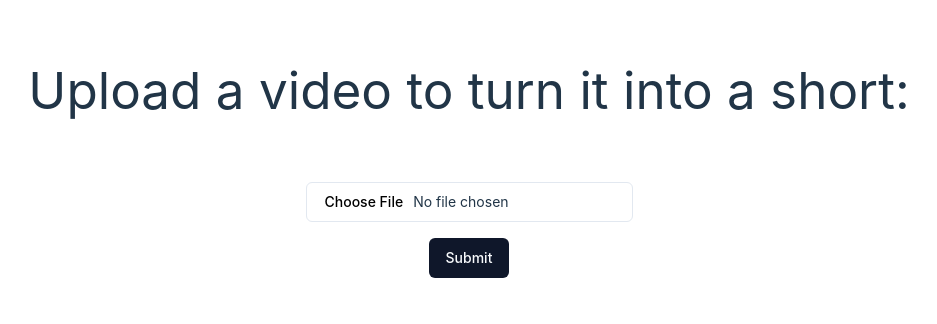
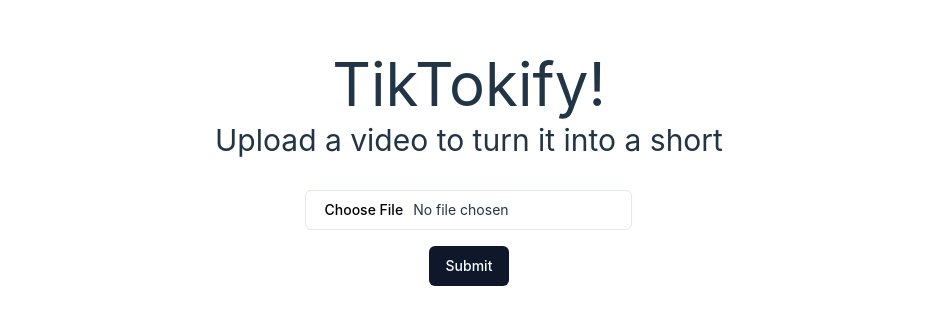
Before and after one commit to herzo175/mongodb-apr-2024-hackathon, a React (Vite) app in the folder frontend/: page / in a window 1280 px wide. Shown: the part 230-554 px from the top of the page, without its empty margins (171-1108 px from the left). Built offline with nearby package versions, Linux system fonts and the light colour scheme.

Commit message:
link to video

```diff
--- a/frontend/src/App.tsx
+++ b/frontend/src/App.tsx
@@ -11,9 +11,10 @@ function App() {
   };
 
   return (
-    <div className="flex flex-col items-center space-y-16">
-      <div>
-        <h1>Upload a video to turn it into a short:</h1>
+    <div className="flex flex-col items-center space-y-8">
+      <div className="space-y-2">
+        <h1 className="text-6xl">TikTokify!</h1>
+        <h2 className="text-3xl">Upload a video to turn it into a short</h2>
       </div>
       <div className="flex flex-col items-center space-y-4">
         <div>
--- a/frontend/src/Summary.tsx
+++ b/frontend/src/Summary.tsx
@@ -2,14 +2,17 @@ const Summary = () => {
   return (
     <div className="flex flex-col h-full items-center space-y-8">
       <video className="h-full w-full rounded-lg" controls>
-        <source
-          src="https://docs.material-tailwind.com/demo.mp4"
-          type="video/mp4"
-        />
+        <source src="/messi-summary.mp4" type="video/mp4" />
         Your browser does not support the video tag.
       </video>
 
-      <p className="text-2xl">This is the summary of the video lol</p>
+      <p className="text-2xl">
+        The speaker describes a football match where one team scores three
+        goals. The commentator is impressed by a special goal from Messi that
+        catches the goalkeeper off guard. The commentator emphasizes how
+        difficult it was to beat the goalkeeper from that distance and praises
+        Messi's skill in scoring the goal.
+      </p>
     </div>
   );
 };
```
Also changed, not shown: 1 other file (tests, documents, lock files or other folders).
